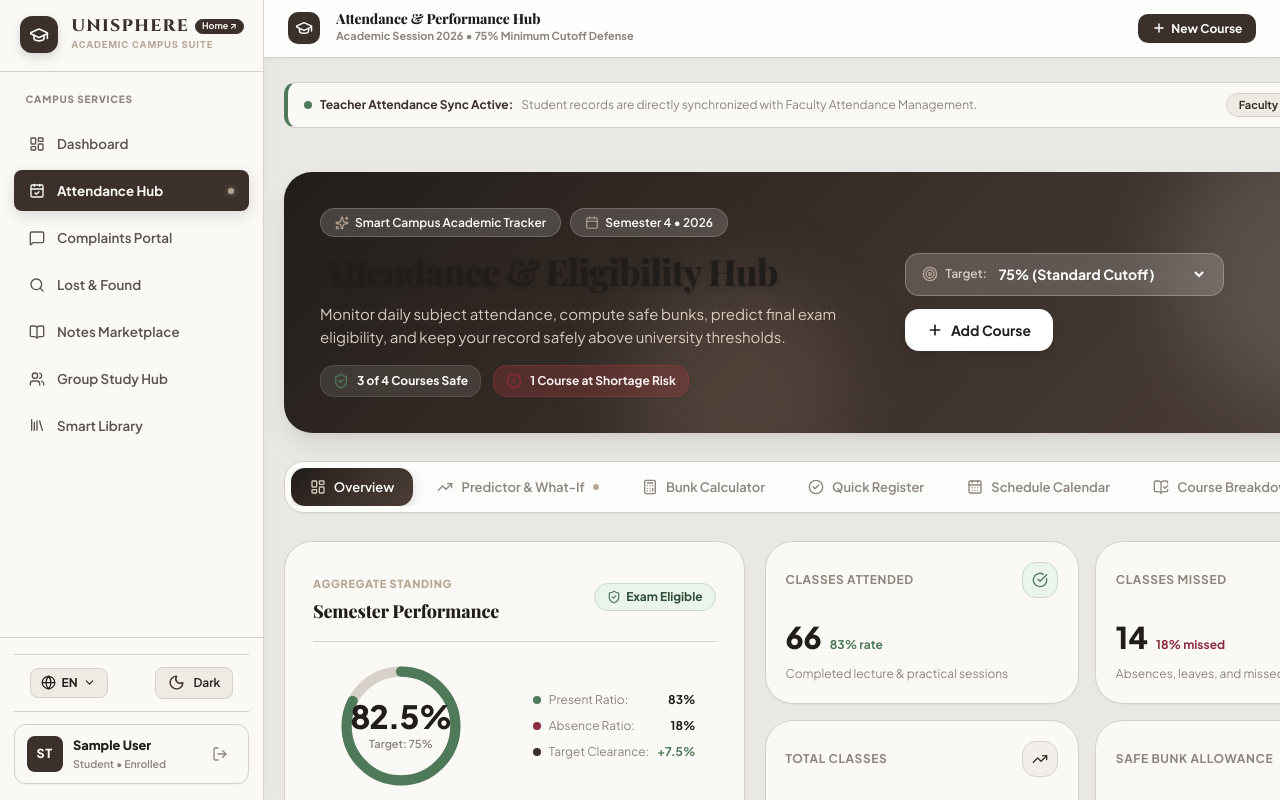
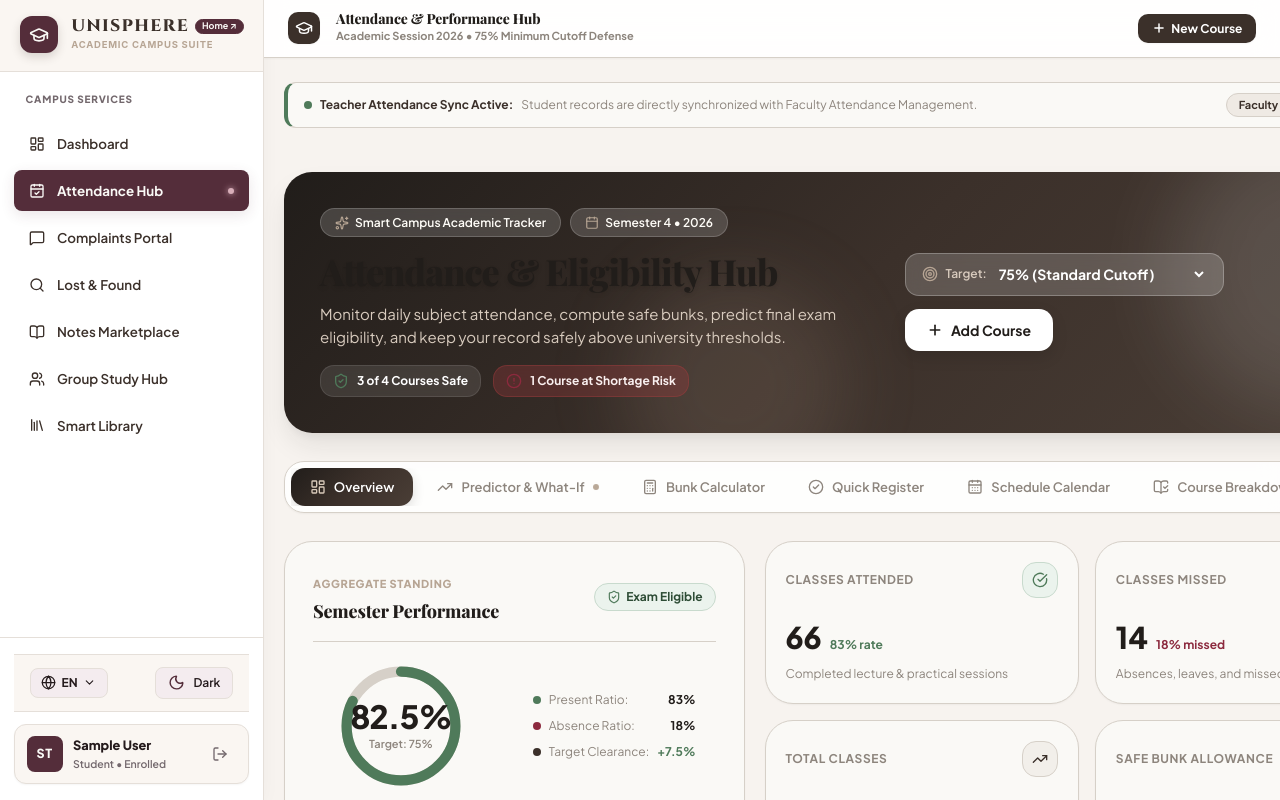
Before and after one commit to Shweta-0801/unisphere, a React (Vite) app: page /attendance in a window 1280 px wide. Shown: the top 800 px of the page. Built offline with nearby package versions, Linux system fonts and the light colour scheme; sample sign-in values are in the browser's storage; a web font is replaced by a local one.

Commit message:
Modified index.css

```diff
--- a/src/index.css
+++ b/src/index.css
@@ -6,77 +6,90 @@
    ========================================================================== */
 
 :root {
-  /* Unisphere Editorial Warm Palette */
-  --unisphere-bg-main: #EAE8E4;
-  --unisphere-card-dark: #3B302A;
-  --unisphere-warm-brown: #B7A594;
-  --unisphere-light-beige: #D8C9B9;
-  --unisphere-surface-white: #FAF9F6;
-  --unisphere-text-dark: #211D1A;
-  --unisphere-text-light: #FAF9F6;
-  --unisphere-text-muted: #8D857D;
-  --unisphere-border: #D6D0C8;
+  /* =========================================================================
+     LIGHT MODE DESIGN TOKENS (Institutional Burgundy & Warm Cream)
+     ========================================================================= */
+  --bg-main: #F7F3EF;
+  --bg-surface: #FFFFFF;
+  --bg-card: #FFFFFF;
+  --bg-card-subtle: #FAF6F0;
+  --bg-panel: #FAF6F0;
+  --bg-sidebar: #FFFFFF;
+  --bg-header: rgba(247, 243, 239, 0.95);
 
-  /* Global Brand Core - Harmonized to Editorial Espresso & Warm Palette */
-  --primary-burgundy: #3B302A;
-  --dark-burgundy: #2A211C;
-  --deep-wine: #211D1A;
-  --burgundy-light: #EFEAE4;
-  --burgundy-glow: rgba(59, 48, 42, 0.16);
+  --primary-burgundy: #542D3A;
+  --primary-burgundy-hover: #43222D;
+  --burgundy-light: #F4ECEF;
+  --burgundy-glow: rgba(84, 45, 58, 0.12);
+  --dark-burgundy: #3D1F29;
+  --deep-wine: #241A1C;
 
-  /* Refined Warm Taupe & Sand Accents */
-  --champagne-accent: #B7A594;
-  --champagne-light: #D8C9B9;
-  --champagne-subtle: #EAE8E4;
+  --accent-secondary: #D8AEB9;
+  --accent-blush: #D8AEB9;
+  --accent-blush-light: #F7EDF0;
 
-  /* Surfaces & Canvas */
-  --cream: #EAE8E4;
-  --cream-light: #FAF9F6;
-  --cream-dark: #D8C9B9;
-  --warm-white: #FAF9F6;
+  --champagne-accent: #C7A7B0;
+  --champagne-light: #F2E7EA;
+  --champagne-subtle: #FAF3F5;
 
-  /* Typography */
-  --dark-text: #211D1A;
-  --muted-text: #8D857D;
-  --light-text: #FAF9F6;
+  --cream: #F7F3EF;
+  --cream-light: #FAF6F2;
+  --cream-dark: #EFE9E2;
+  --warm-white: #FFFFFF;
 
-  /* Borders & Dividers */
-  --light-border: #D6D0C8;
-  --border-subtle: #E5E0D8;
+  --text-main: #241A1C;
+  --text-primary: #241A1C;
+  --text-secondary: #73686D;
+  --text-muted: #73686D;
+  --text-subtle: #988D92;
+  --text-inverse: #FFFFFF;
+
+  --border-main: #E5DFD9;
+  --border-color: #E5DFD9;
+  --border-subtle: #EFE9E2;
+  --light-border: #E5DFD9;
+
+  --input-bg: #FFFFFF;
+  --input-text: #241A1C;
+  --input-border: #DED7D0;
+  --input-placeholder: #988D92;
+  --input-focus-border: #542D3A;
+
+  --dropdown-bg: #FFFFFF;
+  --dropdown-text: #241A1C;
+  --dropdown-border: #E5DFD9;
+  --dropdown-hover: #F7EDF0;
+
+  /* Legacy & Module Aliases */
+  --unisphere-bg-main: #F7F3EF;
+  --unisphere-card-dark: #542D3A;
+  --unisphere-warm-brown: #542D3A;
+  --unisphere-light-beige: #EFE9E2;
+  --unisphere-surface-white: #FFFFFF;
+  --unisphere-text-dark: #241A1C;
+  --unisphere-text-light: #FFFFFF;
+  --unisphere-text-muted: #73686D;
+  --unisphere-border: #E5DFD9;
+
+  --dark-text: #241A1C;
+  --muted-text: #73686D;
+  --light-text: #FFFFFF;
 
   /* Functional Status */
-  --success: #4F7A5A;
-  --success-bg: #EBF3ED;
-  --success-border: #C8DACD;
+  --success: #3E6B48;
+  --success-bg: #EDF5EF;
+  --success-border: #C2DEC8;
+  --success-text: #284E31;
 
   --error: #8C2A3E;
-  --error-bg: #FAF0F0;
-  --error-border: #ECCBCB;
+  --error-bg: #FDF2F4;
+  --error-border: #F3CAD1;
+  --error-text: #611524;
 
-  --warning: #B7A594;
-  --warning-bg: #FAF6F0;
-  --warning-border: #D8C9B9;
-
-  /* Standard Element Defaults */
-  --bg-primary: #EAE8E4;
-  --bg-secondary: #FAF9F6;
-  --bg-card: #FAF9F6;
-  --text-primary: #211D1A;
-  --text-secondary: #8D857D;
-  --border-color: #D6D0C8;
-  --accent-color: #B7A594;
-  --input-bg: #FAF9F6;
-  --input-text: #211D1A;
-  --input-border: #D6D0C8;
-  --input-placeholder: #8D857D;
-  --dropdown-bg: #FAF9F6;
-  --dropdown-text: #211D1A;
-  --dropdown-border: #D6D0C8;
-  --bg-main: #EAE8E4;
-  --bg-surface: #FAF9F6;
-  --text-main: #211D1A;
-  --text-muted: #8D857D;
-  --border-main: #D6D0C8;
+  --warning: #94682A;
+  --warning-bg: #FCF7EE;
+  --warning-border: #E8D5B8;
+  --warning-text: #634316;
 
   /* Shadows */
   --shadow-xs: 0 1px 2px rgba(36, 26, 28, 0.04);
@@ -296,7 +309,7 @@ button {
   font-weight: 600;
   border: 1px solid transparent;
   background: transparent;
-  color: #5A524C;
+  color: var(--text-secondary);
   text-decoration: none;
   transition: all 0.2s cubic-bezier(0.16, 1, 0.3, 1);
   cursor: pointer;
@@ -305,7 +318,7 @@ button {
 
 .app-sidebar-link:hover {
   background-color: var(--burgundy-light);
-  color: var(--dark-text);
+  color: var(--text-main);
   transform: translateX(2px);
 }
 
@@ -313,8 +326,8 @@ button {
   background-color: var(--primary-burgundy);
   color: #FAF9F6;
   font-weight: 700;
-  box-shadow: 0 4px 14px rgba(59, 48, 42, 0.16);
-  border-color: rgba(59, 48, 42, 0.1);
+  box-shadow: 0 4px 14px var(--burgundy-glow);
+  border-color: transparent;
 }
 
 .app-sidebar-link.active svg {
@@ -331,8 +344,8 @@ button {
   width: 6px;
   height: 6px;
   border-radius: 50%;
-  background-color: var(--champagne-accent);
-  box-shadow: 0 0 6px rgba(183, 165, 148, 0.8);
+  background-color: var(--accent-secondary);
+  box-shadow: 0 0 6px var(--accent-secondary);
 }
 
 .app-sidebar-footer {
@@ -466,7 +479,7 @@ button {
   position: sticky;
   top: 0;
   z-index: 20;
-  background-color: rgba(255, 253, 248, 0.95);
+  background-color: var(--bg-header);
   backdrop-filter: blur(12px);
   -webkit-backdrop-filter: blur(12px);
   border-bottom: 1px solid var(--light-border);
@@ -816,87 +829,99 @@ button {
 
 /* ==========================================================================
    DARK THEME PALETTE OVERRIDES ([data-theme="dark"])
-   Luxury Obsidian & Dark Espresso Velvet Institutional Aesthetic
+   Luxury Deep Charcoal & Plum / Rose Velvet Institutional Aesthetic
    ========================================================================== */
 
 [data-theme="dark"] {
   /* Surfaces & Canvas */
-  --unisphere-bg-main: #141110;
-  --unisphere-card-dark: #1E1917;
-  --unisphere-warm-brown: #B7A594;
-  --unisphere-light-beige: #2A231F;
-  --unisphere-surface-white: #1C1715;
-  --unisphere-text-dark: #FAF8F5;
-  --unisphere-text-light: #141110;
-  --unisphere-text-muted: #A89F96;
-  --unisphere-border: #2E2724;
+  --bg-main: #201B20;
+  --bg-surface: #30252D;
+  --bg-card: #30252D;
+  --bg-card-subtle: #291F26;
+  --bg-panel: #291F26;
+  --bg-sidebar: #271F25;
+  --bg-header: rgba(39, 31, 37, 0.95);
 
-  /* Global Brand Core in Dark Mode */
-  --primary-burgundy: #B7A594;
-  --primary-burgundy-hover: #C8BAAC;
-  --dark-burgundy: #141110;
-  --deep-wine: #0D0B0A;
-  --burgundy-light: #2A221E;
-  --burgundy-glow: rgba(183, 165, 148, 0.2);
+  --primary-burgundy: #A45E77;
+  --primary-burgundy-hover: #B86E87;
+  --burgundy-light: #3D2D37;
+  --burgundy-glow: rgba(164, 94, 119, 0.22);
+  --dark-burgundy: #201B20;
+  --deep-wine: #1A151A;
 
-  /* Warm Taupe & Sand Accents */
-  --champagne-accent: #C4B3A2;
-  --champagne-light: #332B26;
-  --champagne-subtle: #1C1715;
+  --accent-secondary: #D4A3B2;
+  --accent-blush: #D4A3B2;
+  --accent-blush-light: #3D2D37;
 
-  --cream: #141110;
-  --cream-light: #1C1715;
-  --cream-dark: #26201C;
-  --warm-white: #1A1513;
+  --champagne-accent: #D4A3B2;
+  --champagne-light: #3D2D37;
+  --champagne-subtle: #291F26;
 
-  /* Typography */
-  --dark-text: #FAF8F5;
-  --muted-text: #A89F96;
-  --light-text: #FAF8F5;
+  --cream: #201B20;
+  --cream-light: #291F26;
+  --cream-dark: #352932;
+  --warm-white: #30252D;
 
-  /* Borders & Dividers */
-  --light-border: #2E2724;
-  --border-subtle: #241E1B;
-  --border-main: #2E2724;
+  --text-main: #F2E8EB;
+  --text-primary: #F2E8EB;
+  --text-secondary: #C0ADB5;
+  --text-muted: #C0ADB5;
+  --text-subtle: #9E8C94;
+  --text-inverse: #201B20;
 
-  /* Standard Element Defaults */
-  --bg-main: #141110;
-  --bg-primary: #141110;
-  --bg-secondary: #1A1513;
-  --bg-card: #1C1715;
-  --bg-surface: #1C1715;
-  --text-main: #FAF8F5;
-  --text-primary: #FAF8F5;
-  --text-secondary: #A89F96;
-  --text-muted: #A89F96;
-  --border-color: #2E2724;
-  --accent-color: #C4B3A2;
-  --input-bg: #221C1A;
-  --input-text: #FAF8F5;
-  --input-border: #3A312C;
-  --input-placeholder: #7E746C;
-  --dropdown-bg: #1C1715;
-  --dropdown-text: #FAF8F5;
-  --dropdown-border: #3A312C;
+  --border-main: #41343D;
+  --border-color: #41343D;
+  --border-subtle: #362A33;
+  --light-border: #41343D;
+
+  --input-bg: #291F26;
+  --input-text: #F2E8EB;
+  --input-border: #4A3A46;
+  --input-placeholder: #8C7B83;
+  --input-focus-border: #A45E77;
+
+  --dropdown-bg: #30252D;
+  --dropdown-text: #F2E8EB;
+  --dropdown-border: #41343D;
+  --dropdown-hover: #3D2D37;
+
+  /* Legacy & Module Aliases */
+  --unisphere-bg-main: #201B20;
+  --unisphere-card-dark: #30252D;
+  --unisphere-warm-brown: #D4A3B2;
+  --unisphere-light-beige: #291F26;
+  --unisphere-surface-white: #30252D;
+  --unisphere-text-dark: #F2E8EB;
+  --unisphere-text-light: #201B20;
+  --unisphere-text-muted: #C0ADB5;
+  --unisphere-border: #41343D;
+
+  --dark-text: #F2E8EB;
+  --muted-text: #C0ADB5;
+  --light-text: #F2E8EB;
 
   /* Functional Status in Dark Mode */
-  --success: #78B587;
-  --success-bg: rgba(79, 122, 90, 0.18);
-  --success-border: rgba(120, 181, 135, 0.3);
+  --success: #67A875;
+  --success-bg: rgba(62, 107, 72, 0.22);
+  --success-border: rgba(103, 168, 117, 0.35);
+  --success-text: #96CCA1;
 
   --error: #E57388;
-  --error-bg: rgba(140, 42, 62, 0.2);
-  --error-border: rgba(229, 115, 136, 0.35);
+  --error-bg: rgba(140, 42, 62, 0.24);
+  --error-border: rgba(229, 115, 136, 0.38);
+  --error-text: #F5A3B2;
 
-  --warning: #D8C9B9;
-  --warning-bg: rgba(183, 165, 148, 0.16);
-  --warning-border: rgba(216, 201, 185, 0.3);
+  --warning: #D9A85B;
+  --warning-bg: rgba(148, 104, 42, 0.22);
+  --warning-border: rgba(217, 168, 91, 0.35);
+  --warning-text: #F0C988;
 
   /* Refined Dark Shadows */
   --shadow-xs: 0 1px 2px rgba(0, 0, 0, 0.4);
   --shadow-sm: 0 2px 5px rgba(0, 0, 0, 0.5);
   --shadow-md: 0 6px 14px -2px rgba(0, 0, 0, 0.6);
   --shadow-lg: 0 14px 28px -4px rgba(0, 0, 0, 0.7);
+  --shadow-xl: 0 24px 38px -6px rgba(0, 0, 0, 0.8);
 }
 
 /* ==========================================================================
@@ -909,310 +934,350 @@ button {
 [data-theme="dark"] h4,
 [data-theme="dark"] h5,
 [data-theme="dark"] h6 {
-  color: #FAF8F5;
+  color: #F2E8EB;
 }
 
 /* Global Form Elements in Dark Mode */
 [data-theme="dark"] input,
 [data-theme="dark"] select,
 [data-theme="dark"] textarea {
-  background-color: var(--input-bg, #221C1A);
-  color: var(--input-text, #FAF8F5);
-  border-color: var(--input-border, #3A312C);
+  background-color: var(--input-bg, #291F26);
+  color: var(--input-text, #F2E8EB);
+  border-color: var(--input-border, #4A3A46);
 }
 
 [data-theme="dark"] input::placeholder,
 [data-theme="dark"] textarea::placeholder {
-  color: var(--input-placeholder, #7E746C);
+  color: var(--input-placeholder, #8C7B83);
 }
 
 [data-theme="dark"] select option {
-  background-color: #221C1A;
-  color: #FAF8F5;
+  background-color: #291F26;
+  color: #F2E8EB;
 }
 
 [data-theme="dark"] input:focus,
 [data-theme="dark"] select:focus,
 [data-theme="dark"] textarea:focus {
-  border-color: #C4B3A2;
+  border-color: #A45E77;
   outline: none;
-  box-shadow: 0 0 0 2px rgba(196, 179, 162, 0.2);
+  box-shadow: 0 0 0 2px rgba(164, 94, 119, 0.25);
 }
 
 /* Sidebar and Header in Dark Mode */
 [data-theme="dark"] .app-sidebar {
-  background-color: #171311;
-  border-right-color: #2E2724;
+  background-color: #271F25;
+  border-right-color: #41343D;
   box-shadow: 0 4px 20px -2px rgba(0, 0, 0, 0.5);
 }
 
 [data-theme="dark"] .app-sidebar-header {
-  background-color: #171311;
-  border-bottom-color: #2E2724;
+  background-color: #271F25;
+  border-bottom-color: #41343D;
 }
 
 [data-theme="dark"] .app-sidebar-header:hover {
-  background-color: #221B18;
+  background-color: #30252D;
 }
 
 [data-theme="dark"] .app-sidebar-logo-title {
-  color: #FAF8F5;
+  color: #F2E8EB;
 }
 
 [data-theme="dark"] .app-sidebar-home-pill {
-  background-color: #241C1A;
-  color: #D8C9B9;
-  border-color: #382E28;
+  background-color: #352932;
+  color: #D4A3B2;
+  border-color: #4A3A46;
 }
 
 [data-theme="dark"] .app-sidebar-header:hover .app-sidebar-home-pill {
-  background-color: #382E28;
-  color: #FAF8F5;
-  border-color: #4D3F37;
+  background-color: #A45E77;
+  color: #FFFFFF;
+  border-color: #A45E77;
 }
 
 [data-theme="dark"] .sidebar-system-controls {
-  background-color: #1E1816;
-  border-color: #2E2724;
+  background-color: #291F26;
+  border-color: #41343D;
 }
 
 [data-theme="dark"] .app-sidebar-nav-title {
-  color: #8E8278;
+  color: #A8939D;
 }
 
 [data-theme="dark"] .app-sidebar-nav-item {
-  color: #C8BAAC;
+  color: #C0ADB5;
 }
 
 [data-theme="dark"] .app-sidebar-nav-item:hover {
-  background-color: #241D1A;
-  color: #FAF8F5;
+  background-color: #352932;
+  color: #F2E8EB;
 }
 
 [data-theme="dark"] .app-sidebar-nav-item.active {
-  background-color: #2E231E;
-  color: #FAF8F5;
-  border-color: #4A3A32;
+  background-color: #A45E77;
+  color: #FFFFFF;
+  border-color: #B86E87;
 }
 
 [data-theme="dark"] .app-sidebar-nav-item.active .app-sidebar-nav-icon {
-  color: #D8C9B9;
+  color: #FFFFFF;
 }
 
 [data-theme="dark"] .app-sidebar-footer {
-  border-top-color: #2E2724;
+  background-color: #271F25;
+  border-top-color: #41343D;
 }
 
 [data-theme="dark"] .app-sidebar-user-card {
-  background-color: #1E1815;
-  border-color: #2E2724;
+  background-color: #201B20;
+  border-color: #41343D;
 }
 
 [data-theme="dark"] .app-sidebar-user-avatar {
-  background-color: #332822;
-  border-color: #4A3A32;
-  color: #FAF8F5;
+  background-color: #A45E77;
+  border-color: #B86E87;
+  color: #FFFFFF;
 }
 
 [data-theme="dark"] .app-sidebar-user-name {
-  color: #FAF8F5;
+  color: #F2E8EB;
 }
 
 [data-theme="dark"] .app-sidebar-user-role {
-  color: #A89F96;
+  color: #C0ADB5;
 }
 
 [data-theme="dark"] .app-sidebar-logout-btn {
-  color: #A89F96;
-  border-color: #2E2724;
+  color: #C0ADB5;
+  border-color: #41343D;
 }
 
 [data-theme="dark"] .app-sidebar-logout-btn:hover {
-  background-color: rgba(140, 42, 62, 0.25);
+  background-color: rgba(140, 42, 62, 0.28);
   color: #E57388;
-  border-color: rgba(229, 115, 136, 0.35);
+  border-color: rgba(229, 115, 136, 0.4);
 }
 
 [data-theme="dark"] .app-mobile-header {
-  background-color: #171311;
-  border-bottom-color: #2E2724;
+  background-color: #271F25;
+  border-bottom-color: #41343D;
 }
 
 [data-theme="dark"] .app-mobile-drawer {
-  background-color: #171311;
-  color: #FAF8F5;
+  background-color: #271F25;
+  color: #F2E8EB;
+  border-right-color: #41343D;
 }
 
 [data-theme="dark"] .mobile-drawer-header,
 [data-theme="dark"] .mobile-drawer-divider,
 [data-theme="dark"] .mobile-drawer-footer {
-  border-color: #2E2724;
+  border-color: #41343D;
 }
 
 [data-theme="dark"] .app-sidebar-link {
-  color: #C8BAAC;
+  color: #C0ADB5;
 }
 
 [data-theme="dark"] .app-sidebar-link:hover {
-  background-color: #241D1A;
-  color: #FAF8F5;
+  background-color: #352932;
+  color: #F2E8EB;
 }
 
 [data-theme="dark"] .app-sidebar-link.active {
-  background-color: #2E231E;
-  color: #FAF8F5;
+  background-color: #A45E77;
+  color: #FFFFFF;
+  box-shadow: 0 4px 14px rgba(164, 94, 119, 0.35);
+}
+
+[data-theme="dark"] .app-sidebar-link.active svg {
+  color: #FFFFFF !important;
 }
 
 [data-theme="dark"] .app-top-header {
-  background-color: rgba(23, 19, 17, 0.95);
-  border-bottom-color: #2E2724;
+  background-color: rgba(39, 31, 37, 0.95);
+  border-bottom-color: #41343D;
 }
 
 [data-theme="dark"] .app-top-header-title {
-  color: #FAF8F5;
+  color: #F2E8EB;
 }
 
 [data-theme="dark"] .app-top-header-subtitle {
-  color: #A89F96;
+  color: #C0ADB5;
+}
+
+[data-theme="dark"] .app-top-header-icon {
+  background-color: #A45E77;
+  color: #FFFFFF;
 }
 
 /* Primary & Secondary Buttons in dark mode */
 [data-theme="dark"] .unisphere-btn-primary {
-  background-color: #42322A;
-  color: #FAF8F5;
-  border: 1px solid #5C473C;
-  box-shadow: 0 2px 6px rgba(0, 0, 0, 0.4);
+  background-color: #A45E77;
+  color: #FFFFFF;
+  border: 1px solid #B86E87;
+  box-shadow: 0 2px 8px rgba(164, 94, 119, 0.35);
 }
 
 [data-theme="dark"] .unisphere-btn-primary:hover {
-  background-color: #523F35;
-  border-color: #70574A;
+  background-color: #B86E87;
+  border-color: #CB819B;
   color: #FFFFFF;
 }
 
+[data-theme="dark"] .unisphere-btn-outline {
+  background-color: #30252D;
+  color: #F2E8EB;
+  border-color: #41343D;
+}
+
+[data-theme="dark"] .unisphere-btn-outline:hover {
+  background-color: #3D2D37;
+  border-color: #A45E77;
+  color: #F2E8EB;
+}
+
+[data-theme="dark"] .unisphere-btn-subtle {
+  background-color: #291F26;
+  color: #C0ADB5;
+  border-color: #41343D;
+}
+
+[data-theme="dark"] .unisphere-btn-subtle:hover {
+  background-color: #352932;
+  color: #F2E8EB;
+}
+
 [data-theme="dark"] .unisphere-btn-secondary {
-  background-color: #221C1A;
-  color: #FAF8F5;
-  border: 1px solid #382E28;
+  background-color: #291F26;
+  color: #F2E8EB;
+  border: 1px solid #41343D;
 }
 
 [data-theme="dark"] .unisphere-btn-secondary:hover {
-  background-color: #2D2420;
-  border-color: #4D3E36;
+  background-color: #352932;
+  border-color: #554450;
 }
 
 [data-theme="dark"] .unisphere-btn-ghost {
-  color: #FAF8F5;
+  color: #F2E8EB;
 }
 
 [data-theme="dark"] .unisphere-btn-ghost:hover {
-  background-color: #241C1A;
+  background-color: #352932;
 }
 
 /* Badges & Tabs in dark mode */
 [data-theme="dark"] .unisphere-badge-neutral {
-  background-color: #221C1A;
-  color: #C8BAAC;
-  border-color: #382E28;
+  background-color: #291F26;
+  color: #C0ADB5;
+  border-color: #41343D;
 }
 
 [data-theme="dark"] .unisphere-badge-burgundy {
-  background-color: #2D201A;
-  color: #D8C9B9;
-  border-color: #453229;
+  background-color: #3D2D37;
+  color: #D4A3B2;
+  border-color: #543E4C;
 }
 
 [data-theme="dark"] .unisphere-tabs-bar {
-  background-color: #1E1816;
-  border-color: #2E2724;
+  background-color: #271F25;
+  border-color: #41343D;
 }
 
 [data-theme="dark"] .unisphere-tab-pill {
-  color: #A89F96;
+  color: #C0ADB5;
 }
 
 [data-theme="dark"] .unisphere-tab-pill:hover {
-  color: #FAF8F5;
+  color: #F2E8EB;
   background-color: rgba(255, 255, 255, 0.08);
 }
 
 [data-theme="dark"] .unisphere-tab-pill.active {
-  background-color: #2E231E;
-  color: #FAF8F5;
+  background-color: #30252D;
+  color: #F2E8EB;
   box-shadow: 0 2px 6px rgba(0, 0, 0, 0.4);
 }
 
 /* Cards & Modals */
 [data-theme="dark"] .unisphere-card {
-  background-color: #1C1715;
-  border-color: #2E2724;
-  color: #FAF8F5;
+  background-color: #30252D;
+  border-color: #41343D;
+  color: #F2E8EB;
+}
+
+[data-theme="dark"] .unisphere-card-hover:hover {
+  border-color: #A45E77;
+  box-shadow: 0 6px 16px rgba(0, 0, 0, 0.6);
 }
 
 /* Tables in dark mode */
 [data-theme="dark"] table {
-  border-color: #2E2724;
+  border-color: #41343D;
 }
 
 [data-theme="dark"] th {
-  background-color: #1E1815;
-  color: #D8C9B9;
-  border-color: #2E2724;
+  background-color: #271F25;
+  color: #D4A3B2;
+  border-color: #41343D;
 }
 
 [data-theme="dark"] td {
-  border-color: #2A221E;
-  color: #FAF8F5;
+  border-color: #362A33;
+  color: #F2E8EB;
 }
 
 [data-theme="dark"] tr:hover td {
-  background-color: #251E1A;
+  background-color: #352932;
 }
 
 /* Controls: Theme & Language in Dark Mode */
 [data-theme="dark"] .theme-toggle-btn {
-  background: #241C1A;
-  border-color: #382E28;
-  color: #FAF8F5;
+  background: #291F26;
+  border-color: #41343D;
+  color: #F2E8EB;
 }
 
 [data-theme="dark"] .theme-toggle-btn:hover {
-  background: #2E2420;
-  border-color: #4D3F37;
+  background: #352932;
+  border-color: #A45E77;
 }
 
 [data-theme="dark"] .lang-selector-trigger {
-  background: #241C1A;
-  border-color: #382E28;
-  color: #FAF8F5;
+  background: #291F26;
+  border-color: #41343D;
+  color: #F2E8EB;
 }
 
 [data-theme="dark"] .lang-selector-trigger:hover {
-  background: #2E2420;
-  border-color: #4D3F37;
+  background: #352932;
+  border-color: #A45E77;
 }
 
 [data-theme="dark"] .lang-dropdown-menu {
-  background: #1C1715;
-  border-color: #382E28;
+  background: #30252D;
+  border-color: #41343D;
   box-shadow: 0 10px 30px rgba(0, 0, 0, 0.7);
 }
 
 [data-theme="dark"] .lang-dropdown-item {
-  color: #FAF8F5;
+  color: #F2E8EB;
 }
 
 [data-theme="dark"] .lang-dropdown-item:hover {
-  background: #28201C;
+  background: #3D2D37;
 }
 
 [data-theme="dark"] .lang-dropdown-item.active {
-  background: #332822;
-  color: #FAF8F5;
+  background: #47323F;
+  color: #F2E8EB;
 }
 
 [data-theme="dark"] .lang-check {
-  color: #D8C9B9;
+  color: #D4A3B2;
 }
 
 /* Smooth background transition when toggling */
@@ -1376,57 +1441,44 @@ body, .app-shell, .app-sidebar, .app-mobile-header, .app-main-viewport {
 }
 
 /* =============================================================================
-   DARK THEME PALETTE OVERRIDES FOR HOMEPAGE
+   GLOBAL DARK THEME OVERRIDES FOR CARDS, TABLES, PANELS & ALL PAGES
    ============================================================================= */
 
+[data-theme="dark"] .unisphere-root,
 [data-theme="dark"] .homepage-root {
-  background-color: #141110 !important;
-  color: #FAF8F5 !important;
+  background-color: #201B20 !important;
+  color: #F2E8EB !important;
 }
 
-[data-theme="dark"] .homepage-root header {
-  background-color: rgba(23, 19, 17, 0.95) !important;
-  border-bottom-color: #2E2724 !important;
+[data-theme="dark"] .unisphere-root p,
+[data-theme="dark"] .homepage-root p {
+  color: #C0ADB5 !important;
 }
 
-[data-theme="dark"] .homepage-root h1,
-[data-theme="dark"] .homepage-root h2,
-[data-theme="dark"] .homepage-root h3,
-[data-theme="dark"] .homepage-root h4 {
-  color: #FAF8F5 !important;
+/* Modal Windows & Dialogs */
+[data-theme="dark"] .modal-content,
+[data-theme="dark"] .modal-box,
+[data-theme="dark"] .dialog-window {
+  background-color: #30252D;
+  border-color: #41343D;
+  color: #F2E8EB;
 }
 
-[data-theme="dark"] .homepage-root p {
-  color: #C8BAAC !important;
+/* Custom Scrollbar for Dark Mode */
+[data-theme="dark"] ::-webkit-scrollbar {
+  width: 8px;
+  height: 8px;
 }
 
-[data-theme="dark"] .homepage-root .text-\[\#241A1C\],
-[data-theme="dark"] .homepage-root .text-\[\#351019\] {
-  color: #FAF8F5 !important;
+[data-theme="dark"] ::-webkit-scrollbar-track {
+  background: #201B20;
 }
 
-[data-theme="dark"] .homepage-root .text-\[\#75666A\],
-[data-theme="dark"] .homepage-root .text-\[\#8D857D\] {
-  color: #A89F96 !important;
+[data-theme="dark"] ::-webkit-scrollbar-thumb {
+  background: #41343D;
+  border-radius: 4px;
 }
 
-[data-theme="dark"] .homepage-root .bg-\[\#FFFDF8\],
-[data-theme="dark"] .homepage-root .bg-\[\#FAF9F6\],
-[data-theme="dark"] .homepage-root .bg-\[\#FAF6F0\],
-[data-theme="dark"] .homepage-root .bg-\[\#F8F3EA\] {
-  background-color: #1C1715 !important;
-  color: #FAF8F5 !important;
+[data-theme="dark"] ::-webkit-scrollbar-thumb:hover {
+  background: #A45E77;
 }
-
-[data-theme="dark"] .homepage-root .border-\[\#E5DCD4\],
-[data-theme="dark"] .homepage-root .border-\[\#D6D0C8\] {
-  border-color: #2E2724 !important;
-}
-
-[data-theme="dark"] .homepage-root nav a {
-  color: #C8BAAC !important;
-}
-
-[data-theme="dark"] .homepage-root nav a:hover {
-  color: #FAF8F5 !important;
-}
```
